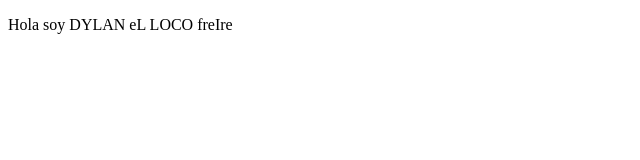
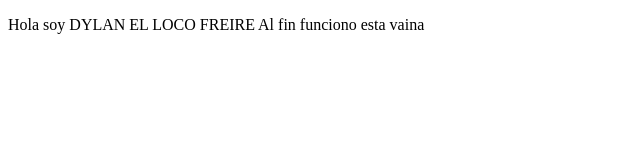
Before and after one commit to Dylanjesus65/proyectoDemoCursoPrework, a plain HTML site: page index.html in a window 1280 px wide. Shown: the whole page, without its empty margins (0-640 px from the left). Drawn offline with Linux system fonts and the light colour scheme.

Commit message:
Cambios agregamos texto de que ya funciona

```diff
--- a/index.html
+++ b/index.html
@@ -8,7 +8,7 @@
 </head>
 <body>
     <p>
-        Hola soy DYLAN eL LOCO freIre
+        Hola soy DYLAN EL LOCO FREIRE Al fin funciono esta vaina
     </p>
 </body>
 </html>
```
